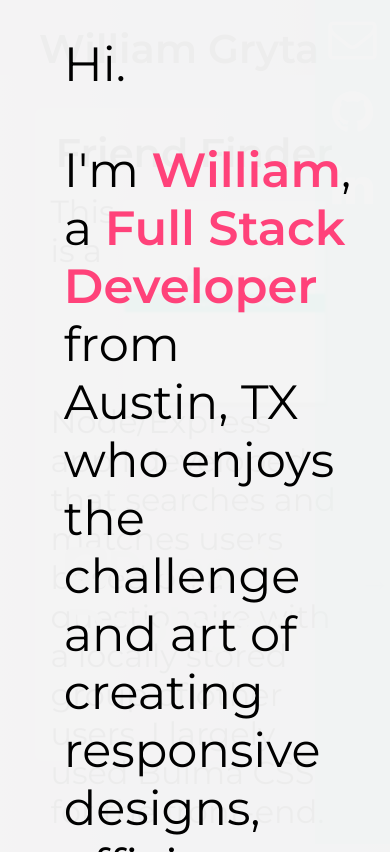
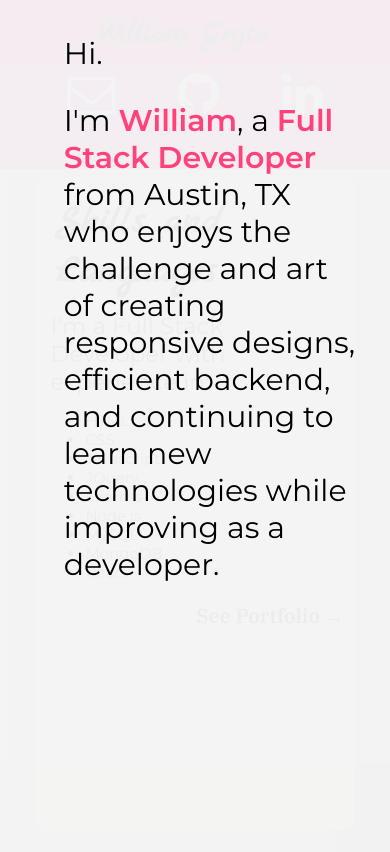
Before and after one commit to wrrrg/dev-portfolio, a website: page index.html in a window 390 px wide. Drawn offline with nearby package versions, Linux system fonts and the light colour scheme; a web font is replaced by a local one.

Commit message:
mobile stuff

```diff
--- a/css/style.css
+++ b/css/style.css
@@ -3,6 +3,7 @@ html {
   margin: 0;
   padding: 0;
   overflow: hidden;
+  font-size: 62.5%;
 }
 
 body {
@@ -62,9 +63,11 @@ header {
 
   overflow: hidden;
   height: 75px;
-  background-color: rgba(255, 20, 168, 0.05);
+  background-color: rgba(255, 20, 168, 1);
   z-index: 500;
   opacity: 1;
+  box-shadow: 2px 1px;
+
 
 
 }
@@ -91,12 +94,11 @@ header {
 .header-name {
 
   float: left;
-  line-height: 2rem;
+  line-height: 3rem;
   /* font-family: 'Italianno', serif; */
-  font-family: 'Montserrat';
-  font-size: 2.5rem;
-  color: rgb(29, 29, 29);
-
+  font-family: 'Marck Script', cursive;
+  font-size: 4rem;
+  color: white;
 }
 
 
@@ -117,24 +119,22 @@ header {
 /* Icon bar */
 
 .icon-bar {
-  width: 75px;
-  background: rgba(0, 237, 214, .3);
+  width: 50%;
+  background: rgba(0, 237, 214, .1);
   float: right;
   height: 100%;
-  position: fixed;
-  top: 0px;
-  right: 0px;
+
   z-index: 550;
 
 }
 
 .icon-bar a {
   text-align: center;
-  padding: 5px;
+  padding: 30px;
   padding-top: 10px;
   margin: 0 auto;
   font-size: 48px;
-  display: block;
+  display: inline;
   color: white;
   transition: all .5s ease;
 }
@@ -142,10 +142,11 @@ header {
 
 .icon-bar a:hover {
   text-align: center;
-  padding: 5px;
+  padding-left: 20px;
+  padding-right: 40px;
   margin: 0 auto;
   font-size: 48px;
-  display: block;
+  display: inline;
   color: rgb(186, 74, 255);
 }
 
@@ -187,14 +188,14 @@ header {
 
 .arrow:hover {
   color: rgb(90, 30, 98);
-  background: rgba(33, 227, 251, 0.1);
+
   border-radius: 20px;
 }
 
 #back-arrow {
   position: absolute;
   top: 11%;
-  left: 3%;
+  left: 1%;
 }
 
 #forward-arrow {
@@ -210,7 +211,8 @@ header {
   margin: 0 auto;
   width: 80%;
   height: 75%;
-  background: rgba(252, 255, 240, .2);
+  overflow: auto;
+  background: rgba(253, 255, 237, .8);
   border-radius: 8px;
   color: rgb(23, 23, 23);
   margin-bottom: 1rem;
@@ -254,32 +256,52 @@ header {
   margin-top: 15px;
   box-shadow: 3px 5px rgba(177, 177, 177, 0.88);
   z-index: 5;
-  float: right;
+  display: block;
+  float: left;
   margin-right: 20px;
   filter: blur(1px);
 
 }
 
 .project-title {
+  font-family: 'Marck Script', cursive;
   margin: 10px;
   font-weight: bold;
-  font-size: 2.5rem;
+  font-size: 4.0rem;
   z-index: 5;
   display: inline-block;
+  color: rgb(42, 0, 65);
 }
 
 .project-blurb {
-  font-size: 2rem;
+  font-size: 2.5rem;
   margin: 5px;
+
+
 }
 
 .project-icon-bar {
   font-size: 3em;
-  padding: 20px;
-  position: absolute;
-  bottom: 20%;
+  padding: 15px;
+  float: left;
+  display: block;
 
 
+
+
+}
+
+.skills-ul {
+  font-size: 2rem;
+}
+
+.big-blurb {
+  font-size: 2.3rem;
+}
+
+.click-for-more {
+  text-align: right;
+  font-size: 3rem;
 }
 
 
@@ -340,3 +362,145 @@ footer {
 .close-modal:hover {
   color: rgba(247, 255, 121, 0.8);
 }
+
+@media only screen and (min-width: 720px) {
+  .project-icon-bar {
+    font-size: 3em;
+    padding: 15px;
+    float: left;
+    display: block;
+    position: absolute;
+    bottom: 20%;
+
+
+
+  }
+
+}
+@media only screen and (max-width: 480px) {
+    ::-webkit-scrollbar {
+  display: none;
+  }
+
+  /* Header CSS */
+  header {
+    width: 100%;
+
+    text-align: center;
+    position: fixed;
+    top: 0px;
+    left: 0px;
+
+    overflow: hidden;
+    height: 20%;
+    z-index: 500;
+    opacity: 1;
+
+
+  }
+
+
+
+  .header-wrapper {
+    width: 50%;
+    margin: 0 auto;
+    z-index: 2;
+    opacity: 1;
+
+  }
+
+  .header-scroll {
+    background: rgba(42, 42, 84, .9);
+  }
+
+
+  .spacer {
+    width: 100%;
+    height: 20%;
+  }
+
+
+  .header-name {
+
+    line-height: 2rem;
+    /* font-family: 'Italianno', serif; */
+
+    font-size: 3rem;
+    color: rgb(29, 29, 29);
+    margin: 20 auto;
+    margin-bottom: 20px;
+
+  }
+
+
+  .icon-bar {
+    width: 100%;
+    background: rgba(0, 237, 214, .1);
+    float: right;
+    height: 100%;
+
+    z-index: 550;
+
+  }
+
+  .icon-bar a {
+    text-align: center;
+    padding: 30px;
+    padding-top: 10px;
+    margin: 0 auto;
+    font-size: 48px;
+    display: inline;
+    color: white;
+    transition: all .5s ease;
+  }
+
+
+  .icon-bar a:hover {
+    text-align: center;
+    padding-left: 20px;
+    padding-right: 40px;
+    margin: 0 auto;
+    font-size: 48px;
+    display: inline;
+    color: rgb(186, 74, 255);
+  }
+
+  .project-div {
+    margin: 0 auto;
+    width: 80%;
+    overflow: auto;
+    border-radius: 8px;
+    margin-bottom: 1rem;
+    padding: 10px;
+    overflow-y: scroll;
+    z-index: 200;
+  }
+
+  .img-thumb {
+    margin: 0 auto;
+    margin-top: 15px;
+    box-shadow: 3px 5px rgba(177, 177, 177, 0.88);
+    z-index: 5;
+    display: block;
+    float: left;
+    margin-right: 20px;
+    filter: blur(1px);
+
+  }
+
+
+  .skills-ul {
+    font-size: 1.5rem;
+  }
+
+  .big-blurb {
+    font-size: 2.3rem;
+  }
+
+  .click-for-more {
+    text-align: right;
+    font-size: 2rem;
+  }
+
+
+}
--- a/index.html
+++ b/index.html
@@ -4,7 +4,7 @@
     <meta charset="utf-8">
     <title>William Gryta - Full Stack Developer</title>
     <link rel="stylesheet" href="css/style.css">
-    <link href="https://fonts.googleapis.com/css?family=Italianno|IBM+Plex+Serif:400,600|Montserrat:400,600" rel="stylesheet">
+    <link href="https://fonts.googleapis.com/css?family=Marck+Script|IBM+Plex+Serif:400,600|Montserrat:400,600" rel="stylesheet">
     <link rel="stylesheet" href="https://cdnjs.cloudflare.com/ajax/libs/font-awesome/4.7.0/css/font-awesome.css">
   </head>
   <body>
@@ -32,6 +32,12 @@
         </ul>
       </nav> -->
     </div>
+    <div class="icon-bar">
+      <a href="mailto:bill.gryta@gmail.com" class=""><i class="fa fa-envelope-o first-icon" aria-hidden="true"></i></a>
+      <a href="https://www.github.com/wrrrg"><i class="fa fa-github"></i></a>
+      <a href="https://www.linkedin.com/in/bill-gryta/" class="last"><i class="fa fa-linkedin last-icon"></i></a>
+
+    </div>
 
     </header>
 
@@ -39,23 +45,38 @@
       &nbsp;
     </div>
 
-    <div class="icon-bar">
-      <a href="mailto:bill.gryta@gmail.com" class=""><i class="fa fa-envelope-o first-icon" aria-hidden="true"></i></a>
-      <a href="https://www.github.com/wrrrg"><i class="fa fa-github"></i></a>
-      <a href="https://www.linkedin.com/in/bill-gryta/" class="last"><i class="fa fa-linkedin last-icon"></i></a>
 
-    </div>
 
 
     <div id="back-arrow" class="arrow"><span class='arrow-text'> &larr; </span> </div>
+
+
+    <div id="project0" class="project-div" blurb="A simple express app using the Bulma CSS library.">
+      <span class='project-title'>Skills and Languages</span><br>
+        <!-- <img class ='img-thumb' src="img/portfolio-images/FriendPNG.jpg"> -->
+      <p class='project-blurb big-blurb'>I'm a Full Stack Developer with experience in: </p>
+      <ul class='skills-ul'>
+        <li>HTML</li>
+        <li>CSS</li>
+        <li>Javascript</li>
+        <li>JQuery</li>
+        <li>Express</li>
+        <li>Node.js</li>
+        <li>MySQL</li>
+        <li>MongoDB</li>
+        <li>React</li>
+      </ul>
+
+      <h3 class='click-for-more'>See Portfolio &rarr;</h3>
+      </div>
 
 
     <div id="project1" class="project-div" blurb="A simple express app using the Bulma CSS library.">
       <span class='project-title'>Friend Finder</span><br>
 
 
-      <a href="#" target="_blank">
-        <img class ='img-thumb' src="img/portfolio-images/FriendPNG.jpg"></a>
+      <!-- <a href="#" target="_blank">
+        <img class ='img-thumb' src="img/portfolio-images/FriendPNG.jpg"></a> -->
       <p class='project-blurb'>This is a Node/Express app I developed that searches and matches users based on a questionaire with a locally stored group of other users. I largely used Bulma CSS for the front-end.</p>
       <div class="project-icon-bar">
         <a class="project-github" href="#" target="_blank"><i class="fa fa-github-square" aria-hidden="true"></i>Repo</a>
@@ -64,10 +85,10 @@
     <div id="project2" class="project-div" blurb="An express/Handlebars JS/MySQL/Sequelize browser game.">
       <span class='project-title'>Instrumental Slayer</span><br>
 
-      <a href="#" target="_blank">
-        <img class ='img-thumb' src="img/portfolio-images/InstrumentalPNG.jpg"></a>
+        <!-- <img class ='img-thumb' src="img/portfolio-images/InstrumentalPNG.jpg"></a> -->
 
-      <p class='project-blurb'>This is a browser based battle game that uses audio files to generate character statistics that can be used to battle other "song" characters. We used Express, Node.js, and MySQL for the backend, and Handlebars.js to template. I largely contributed to the backend programming, focusing on using API routes for game logic. I additionally wrote much of the code for the character models to generate stats and attack values.</p>
+        <p class='project-blurb'>This is a browser based battle game that uses audio files to generate character statistics that can be used to battle other "song" characters. We used Express, Node.js, and MySQL for the backend, and Handlebars.js to template. I largely contributed to the backend programming, focusing on using API routes for game logic. I additionally wrote much of the code for the character models to generate stats and attack values.</p>
+        <a href="#" target="_blank">
       <div class="project-icon-bar">
         <a class="project-github" href="#" target="_blank"><i class="fa fa-github-square" aria-hidden="true"></i>Repo</a>
         <a class="project-deployment" target="_blank"><i class="fa fa-link" aria-hidden="true"></i>Deployed</a></div>
@@ -75,8 +96,8 @@
     <div id="project3" class="project-div" blurb="A javascript app utilizing the giphy Api.">
       <span class='project-title'>Giphy Search</span><br>
 
-      <a href="https://wrrrg.github.io/Giphy-API/" target=”_blank”>
-        <img class ='img-thumb' src="img/portfolio-images/giphy.jpg"></a>
+      <!-- <a href="https://wrrrg.github.io/Giphy-API/" target=”_blank”>
+        <img class ='img-thumb' src="img/portfolio-images/giphy.jpg"></a> -->
 
       <p class='project-blurb'>This page uses the giphy API and Javascript to dynamically load gifs based on a users input, as well as store their previous searches in the  </p>
       <div class="project-icon-bar">
@@ -85,8 +106,8 @@
     </div>
     <div id="project4" class="project-div" blurb="A react game.">
       <span class='project-title'>Saturday Cartoons</span><br>
-
-      <a href="#" target="_blank"><img class ='img-thumb' src="img/portfolio-images/react.jpg"></a>
+<!--
+      <a href="#" target="_blank"><img class ='img-thumb' src="img/portfolio-images/react.jpg"></a> -->
 
       <p class='project-blurb'>This is a Node/Express app I developed that searches and matches users based on a questionaire with a locally stored group of other users. I largely used Bulma CSS for the front-end.</p>
       <div class="project-icon-bar">
--- a/js/app.js
+++ b/js/app.js
@@ -3,8 +3,8 @@
 $(document).ready(function() {
   $('.project-div').hide();
   $('#back-arrow').hide();
-  $('#project1').show();
-  $('#project1').addClass('selected');
+  $('#project0').show();
+  $('#project0').addClass('selected');
 });
 
 $(document).on('click', '#forward-arrow', function(){
@@ -29,7 +29,7 @@ $(document).on('click', '#back-arrow', function(){
     var check = $('.selected').attr('id');
     $("#forward-arrow").show();
 
-  if(check === 'project1'){
+  if(check === 'project0'){
     $('#back-arrow').hide()
   }else{
       $('.project-div').hide();
```
